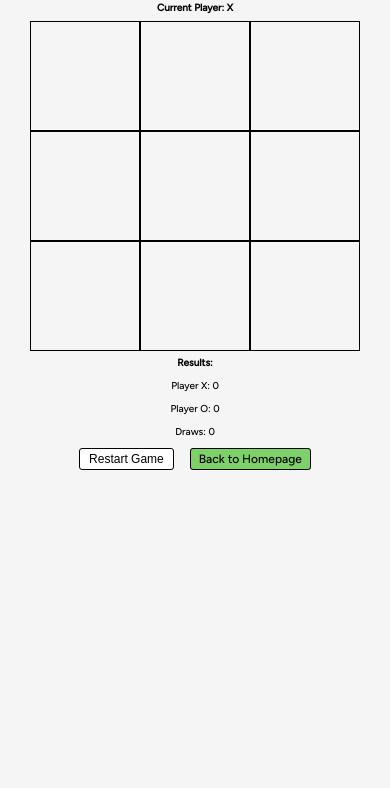
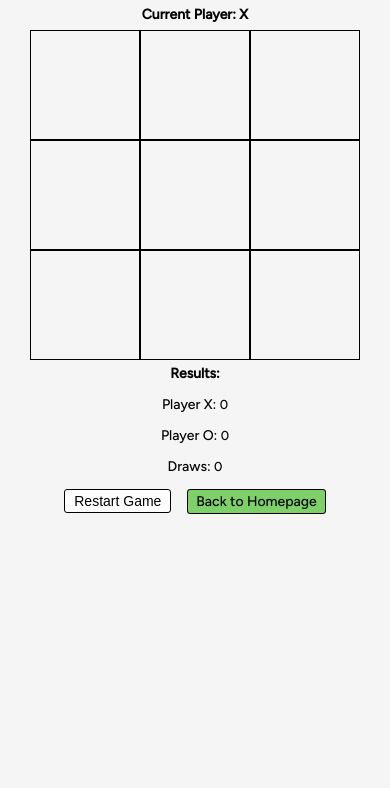
Before and after one commit to viasola/tic-tac-toe, a plain HTML site: page genius-bot-index.html in a window 390 px wide. Shown: the part 70-858 px from the top of the page. Drawn offline with Linux system fonts and the light colour scheme.

Commit message:
tic tac toe

```diff
--- a/style-genius-bot.css
+++ b/style-genius-bot.css
@@ -126,44 +126,44 @@ body {
   }
 
   .game-name {
-    font-size: 14px;
+    font-size: 18px;
   }
 
   span {
-    font-size: 10px;
+    font-size: 13px;
   }
 
   .current-player {
     margin-top: 5px;
     margin-bottom: 7px;
-    font-size: 10px;
+    font-size: 14px;
   }
 
   .announce-results {
-    font-size: 10px;
+    font-size: 14px;
     margin-top: 5px;
     margin-bottom: 5px;
   }
 
   .restart-btn {
-    font-size: 12px;
+    font-size: 14px;
   }
 
   .homepage-btn {
-    font-size: 12px;
+    font-size: 14px;
   }
 
   .endgame {
-    font-size: 9px;
+    font-size: 14px;
     margin-top: 5px;
     margin-bottom: 7px;
   }
 
   .results-count {
-    font-size: 10px;
+    font-size: 14px;
   }
 
   button {
-    font-size: 12px;
+    font-size: 14px;
   }
 }
```
